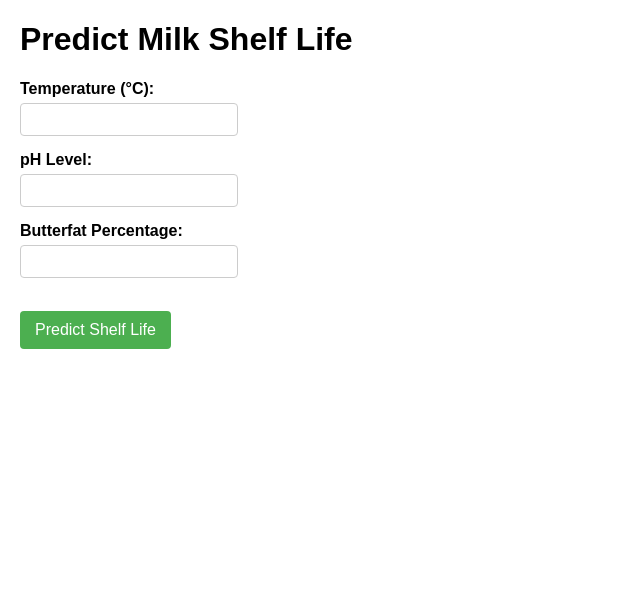
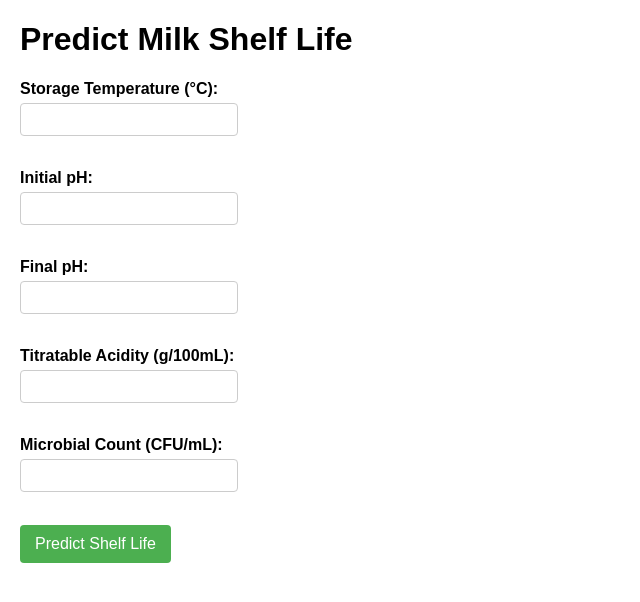
Before and after one commit to FoodPredict/milk, a Python web app: template templates/index.html in a window 1280 px wide. Shown: the top 602 px of the page, without its empty margins (0-640 px from the left). Run offline with Jinja, Linux system fonts and the light colour scheme; the template is opened without the code that fills it, so the values that code supplies are empty.

Commit message:
Update index.html

```diff
--- a/templates/index.html
+++ b/templates/index.html
@@ -38,24 +38,23 @@
     <h1>Predict Milk Shelf Life</h1>
 
     <form action="/predict" method="post">
-        <!-- Input fields for your features go here -->
+    <label for="storage_temp">Storage Temperature (°C):</label>
+    <input type="text" id="storage_temp" name="Storage_Temperature_C" required><br><br>
 
-        <!-- Example input fields - REPLACE THESE WITH YOUR ACTUAL FEATURES -->
-        <label for="temperature">Temperature (°C):</label>
-        <input type="text" id="temperature" name="temperature" required><br>
+    <label for="initial_ph_input">Initial pH:</label>
+    <input type="text" id="initial_ph_input" name="Initial_pH" required><br><br>
 
-        <label for="ph">pH Level:</label>
-        <input type="text" id="ph" name="ph" required><br>
+    <label for="final_ph_input">Final pH:</label>
+    <input type="text" id="final_ph_ph" name="Final_pH" required><br><br>
 
-        <label for="butterfat">Butterfat Percentage:</label>
-        <input type="text" id="butterfat" name="butterfat" required><br>
+    <label for="titratable_acidity_input">Titratable Acidity (g/100mL):</label>
+    <input type="text" id="titratable_acidity_input" name="Titratable_Acidity_g/100mL" required><br><br>
 
-        <!-- Add more input fields for each feature in your model -->
-        <!-- The 'name' attribute MUST match the feature name in your FEATURE_COLUMNS list in app.py -->
+    <label for="microbial_count_input">Microbial Count (CFU/mL):</label>
+    <input type="text" id="microbial_count_input" name="Microbial_Count_CFU/mL" required><br><br>
 
-        <br>
-        <input type="submit" value="Predict Shelf Life">
-    </form>
+    <input type="submit" value="Predict Shelf Life">
+</form>
 
 </body>
 </html>
```
